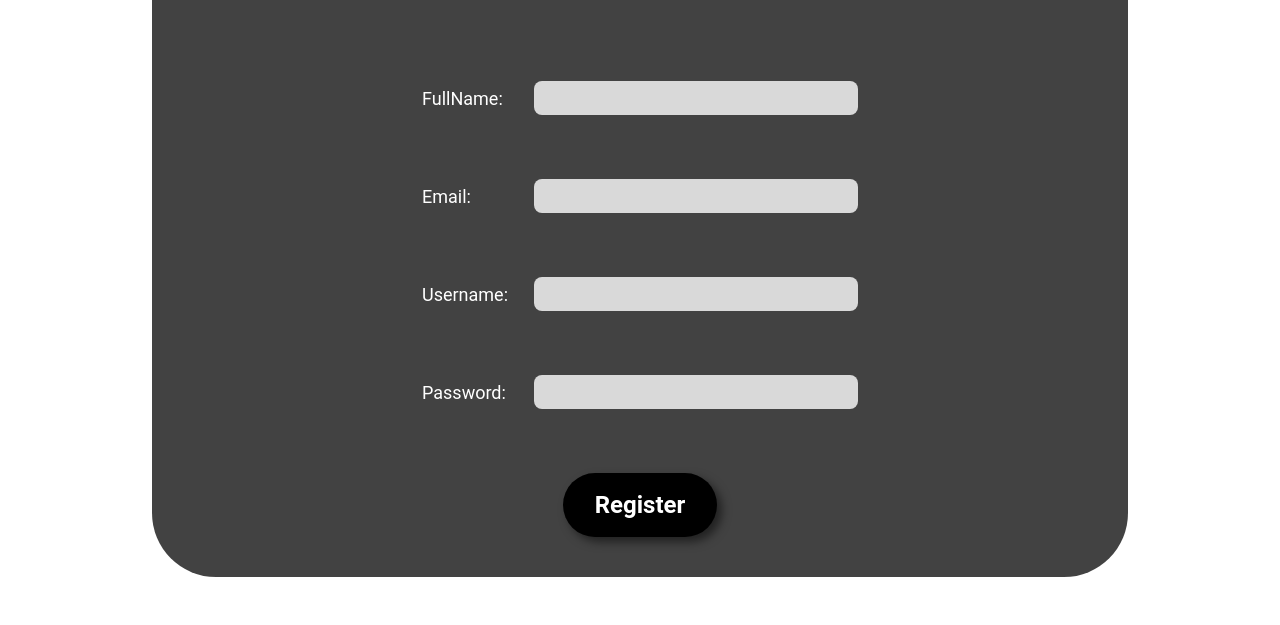
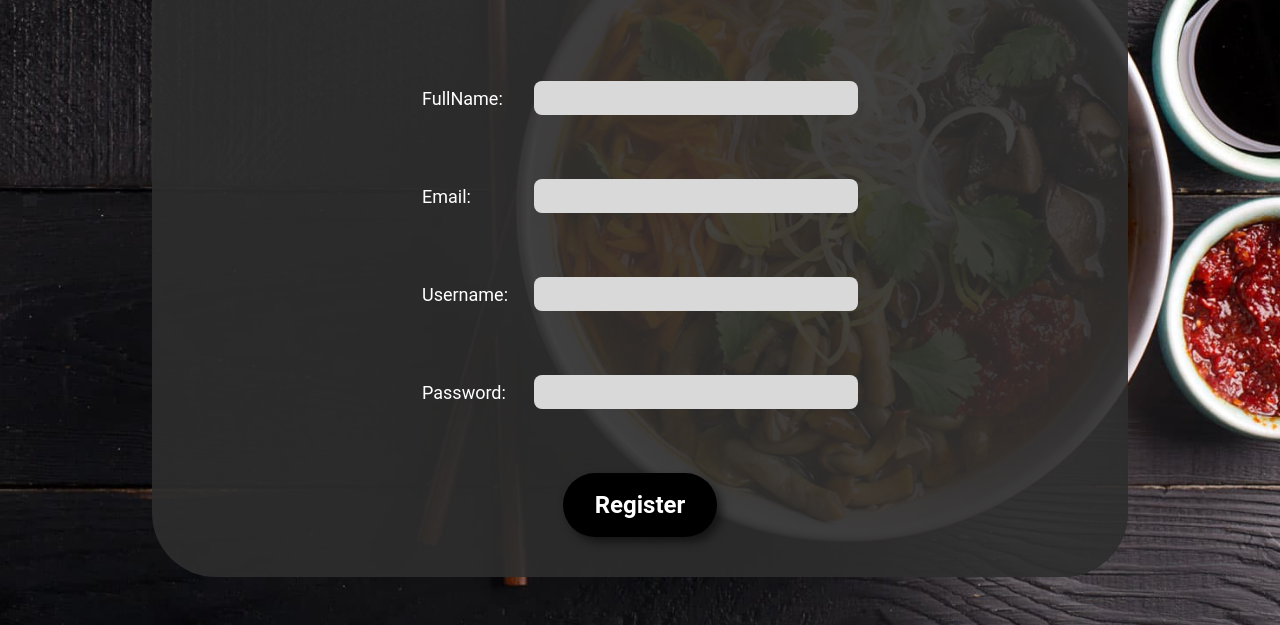
Before and after one commit to EmanuJv/Chinese-Restaurant, a plain HTML site: page register.html in a window 1280 px wide. Shown: the part 311-936 px from the top of the page. Drawn offline with Linux system fonts and the light colour scheme.

Commit message:
cambio nombre

```diff
--- a/css/pages/pages.css
+++ b/css/pages/pages.css
@@ -1,6 +1,6 @@
-.background{
+.backgroundRegister{
     background: url(../../imgs/restaurante-chino-lugo.jpg);
     width: 100vw;
     background-size: cover;
-
+    background-position: center;
 }
```
